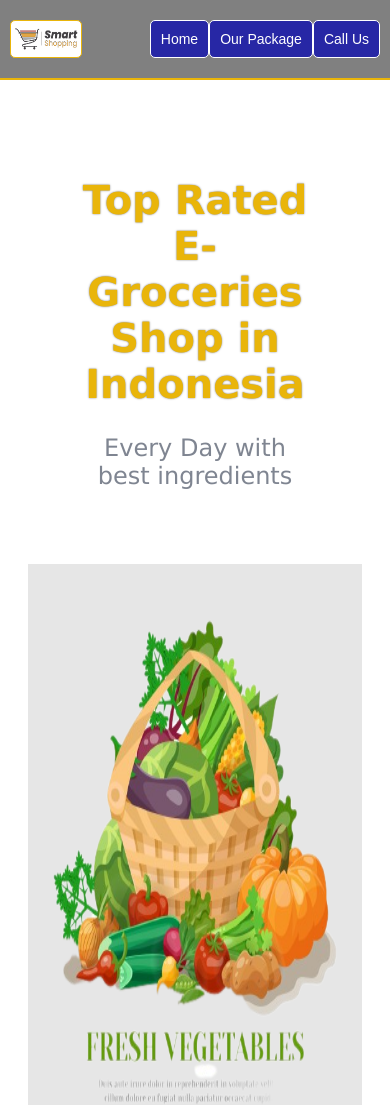
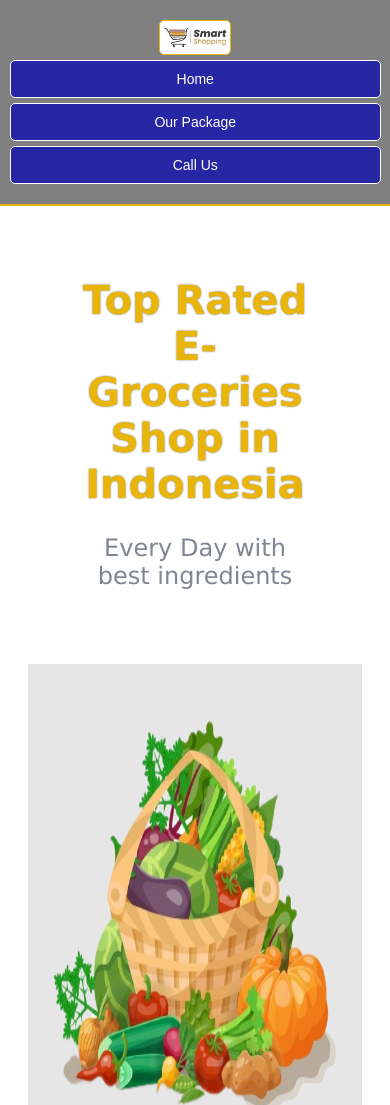
Before and after one commit to revou-fundamental-course/26-jun-23-septyanagstn, a plain HTML site: page index.html in a window 390 px wide. Shown: the top 1105 px of the page. Drawn offline with Linux system fonts and the light colour scheme.

Commit message:
finishing lahh

```diff
--- a/css/style.css
+++ b/css/style.css
@@ -428,6 +428,8 @@
     /******* Footer Navigation *******/
     .container {
         display: flex;
+        flex-direction: column;
+        justify-content: center;
         padding: 10px;
         padding-top: 20px;
         padding-bottom: 20px;
@@ -436,8 +438,9 @@
         top: 0;
         left: 0;
         right: 0;
-        width: 100%;
+        width: 95%;
         position: fixed;
+        gap: 5px;
     }
 
     .container>img {
@@ -447,9 +450,13 @@
         max-height: 40px;
         margin-right: auto;
         background-color: white;
+        display: flex;
+        justify-content: center;
+        margin-left: auto;
     }
 
-    .container>a>button {
+    .container > a >button {
+        width: 100%;
         text-align: center;
         padding: 10px;
         font-size: 14px;
@@ -458,6 +465,7 @@
         background-color: rgba(34, 34, 168, 0.945);
         border: 1px solid white;
         border-radius: 5px;
+        margin-right: 80px;
     }
 
     .container>a>button:hover {
@@ -466,16 +474,12 @@
         border: 1px solid rgb(233, 181, 10);
     }
 
-    #Call {
-        margin-right: 20px;
-    }
-
     /********  Body  *******/
     /********  Home  *******/
     .header {
         text-align: center;
         padding: 50px;
-        margin-top: 100px;
+        margin-top: 200px;
         margin-left: 20px;
         margin-right: 20px;
     }
@@ -647,7 +651,8 @@
 
     /********  Our Package  ********/
     #OurPackages {
-        padding-top: 50px;
+        /* margin-top: 10px; */
+        padding-top: 170px;
     }
 
     #OurPackages>h1 {
@@ -708,4 +713,8 @@
         justify-content: center;
         gap: 150px;
     }
+
+    #CallUs{
+        padding-top: 200px  ;
+    }
 }
```
